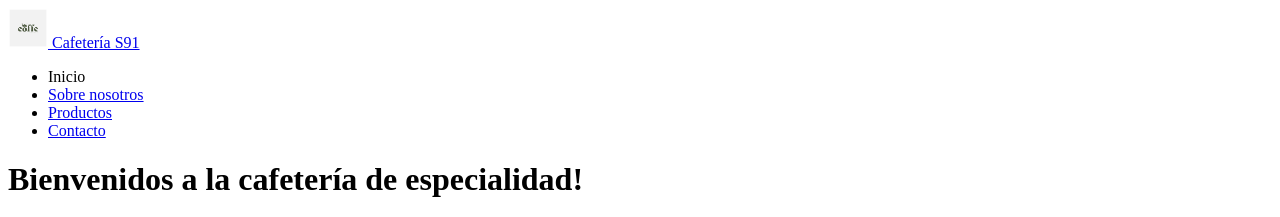
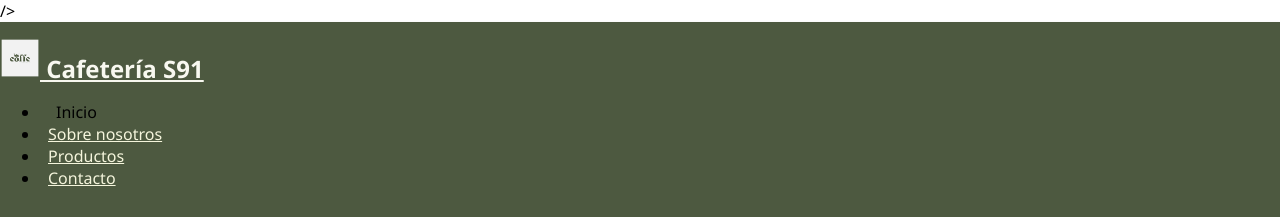
Before and after one commit to vixxky/Landing-Page_Emprendimiento, a plain HTML site: page index.html in a window 1280 px wide. Shown: the top 217 px of the page. Drawn offline with nearby package versions, Linux system fonts and the light colour scheme.

Commit message:
style.css y navbar inicial

```diff
--- /dev/null
+++ b/CSS/style.css
@@ -0,0 +1,40 @@
+/* Variables de color  */
+:root {
+  --bs-green: #2e7d32;
+  --bs-green-dark: #1b5e20;
+  --bs-beige: #f5f5dc;
+  --bs-beige-light: #f8f8f0;
+  --bs-gray-dark: #343a40;
+  --bs-white: #fff;
+}
+
+/* Reset básico */
+body {
+  margin: 0;
+  font-family: 'Segoe UI', system-ui, sans-serif;
+}
+
+/* ESTILOS DEL NAVBAR */
+
+/* Navbar verde oscuro con texto beige */
+.navbar {
+  background-color: #4d5940 ;
+  padding: 1rem 0;
+  box-shadow: 0 2px 4px rgba(0, 0, 0, 0.1);
+}
+
+.navbar-brand {
+  font-weight: 700;
+  color: var(--bs-beige-light) ;
+  font-size: 1.5rem;
+}
+
+.nav-link {
+  color: var(--bs-beige) ;
+  margin: 0 0.5rem;
+  transition: color 0.3s;
+}
+
+.nav-link:hover {
+  color: var(--bs-white) ;
+}
--- a/index.html
+++ b/index.html
@@ -11,7 +11,7 @@
         <!-- Bootstrap icons-->
         <link href="https://cdn.jsdelivr.net/npm/bootstrap-icons@1.4.1/font/bootstrap-icons.css" rel="stylesheet" />
         <!-- Core theme CSS (includes Bootstrap)-->
-        <link href="css/styles.css" rel="stylesheet" />
+        <link href="CSS/style.css" rel="stylesheet"> />
     </head>
      <body>
         <!-- Responsive navbar-->
```
